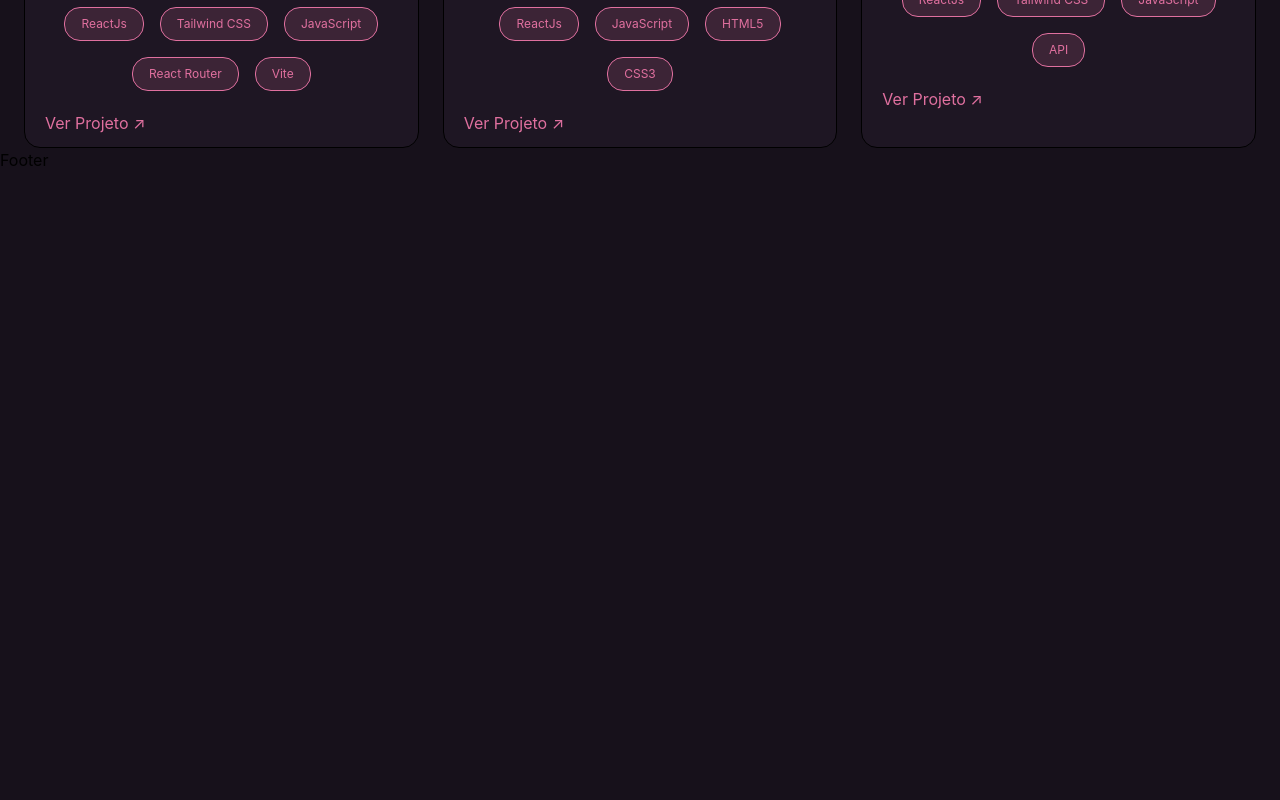
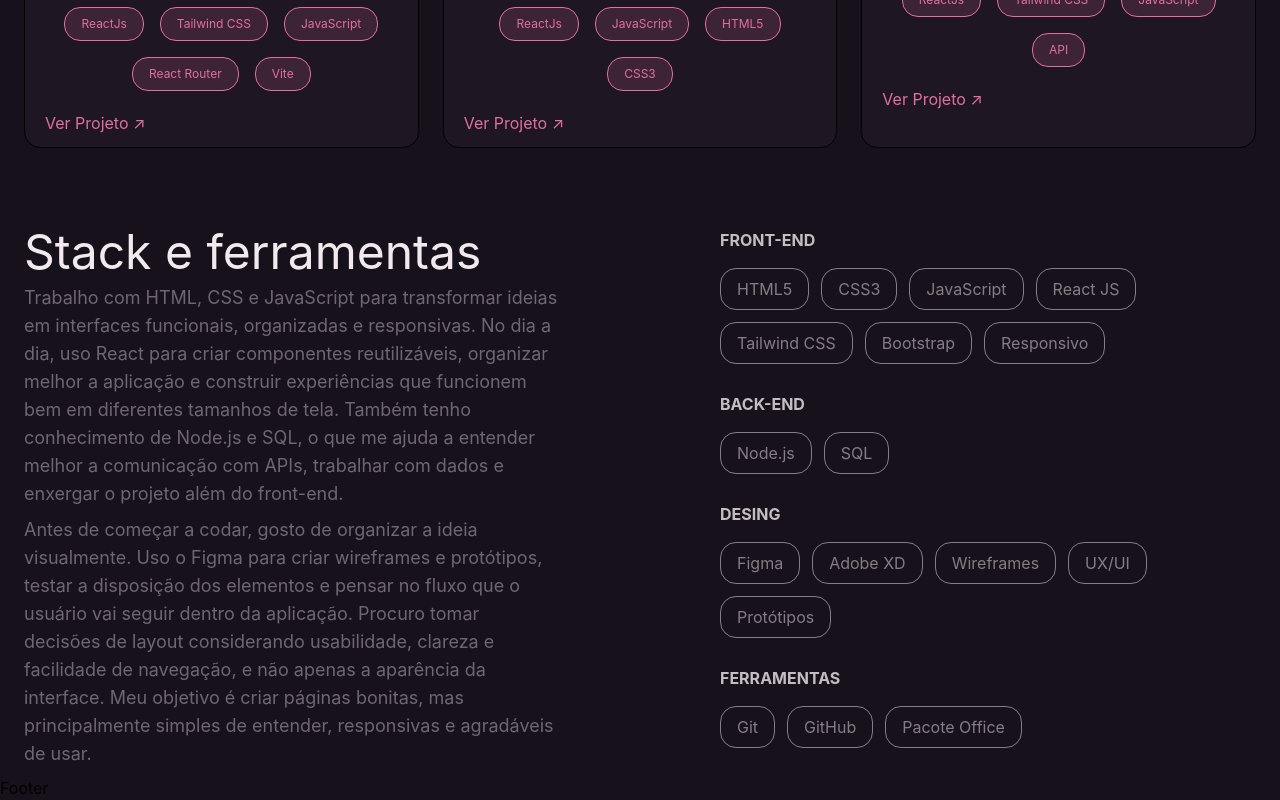
Before and after one commit to SophiAoAmaral/portfolio, a React (Vite) app in the folder portifolio/: page / in a window 1280 px wide. Shown: the part 2167-2967 px from the top of the page. Before the commit the page ends 2339 px from the top, so only its background shows below. Built offline with nearby package versions, Linux system fonts and the light colour scheme.

Commit message:
card ferramentas

```diff
--- a/portifolio/src/Components/Home.jsx
+++ b/portifolio/src/Components/Home.jsx
@@ -2,6 +2,7 @@ import React from 'react'
 import { FaGithub } from "react-icons/fa";
 import { Cards } from './Cards';
 import {Link} from 'react-router'
+import { frontEnd, backEnd, design, ferramentas } from './Linguagens';
 
 export const Home = () => {
   return (
@@ -50,6 +51,59 @@ export const Home = () => {
 
                 <Cards/>
 
+                <section className='grid grid-cols-2 mt-20 gap-40'>
+                    <div>
+                        <h2 className='text-5xl text-texto'>Stack e ferramentas</h2>
+                        <p className='text-texto/40 my-2 text-lg'>Trabalho com HTML, CSS e JavaScript para transformar ideias em interfaces funcionais, organizadas e responsivas. No dia a dia, uso React para criar componentes reutilizáveis, organizar melhor a aplicação e construir experiências que funcionem bem em diferentes tamanhos de tela. Também tenho conhecimento de Node.js e SQL, o que me ajuda a entender melhor a comunicação com APIs, trabalhar com dados e enxergar o projeto além do front-end.</p>
+                        <p className='text-texto/40 my-2 text-lg '>Antes de começar a codar, gosto de organizar a ideia visualmente. Uso o Figma para criar wireframes e protótipos, testar a disposição dos elementos e pensar no fluxo que o usuário vai seguir dentro da aplicação. Procuro tomar decisões de layout considerando usabilidade, clareza e facilidade de navegação, e não apenas a aparência da interface. Meu objetivo é criar páginas bonitas, mas principalmente simples de entender, responsivas e agradáveis de usar.</p>
+                    </div>
+                    <div>
+                        <div className='mb-7'>
+                            <h3 className='uppercase text-texto/80 font-bold'>Front-end</h3>
+                            <ul className='flex mt-4 gap-3 items-start flex-wrap **:text-texto/50 **:border **:px-4 **:rounded-2xl **:py-2 **:hover:text-rosa'>
+                                {frontEnd.map((i)=>(
+
+                                        <li>{i}</li>
+
+                                ))}
+                            </ul>
+                        </div>
+
+                        <div className='mb-7'>
+                            <h3 className='uppercase text-texto/80 font-bold'>Back-End</h3>
+                            <ul className='flex mt-4 gap-3 items-start flex-wrap **:text-texto/50 **:border **:px-4 **:rounded-2xl **:py-2 **:hover:text-rosa'>
+                                {backEnd.map((i)=>(
+
+                                        <li>{i}</li>
+
+                                ))}
+                            </ul>
+                        </div>
+
+                        <div className='mb-7'>
+                            <h3 className='uppercase text-texto/80 font-bold'>Desing</h3>
+                            <ul className='flex mt-4 gap-3 items-start flex-wrap **:text-texto/50 **:border **:px-4 **:rounded-2xl **:py-2 **:hover:text-rosa'>
+                                {design.map((i)=>(
+
+                                        <li>{i}</li>
+
+                                ))}
+                            </ul>
+                        </div>
+
+                        <div className='mb-3'>
+                            <h3 className='uppercase text-texto/80 font-bold'>Ferramentas</h3>
+                            <ul className='flex mt-4 gap-3 items-start flex-wrap **:text-texto/50 **:border **:px-4 **:rounded-2xl **:py-2 **:hover:text-rosa'>
+                                {ferramentas.map((i)=>(
+
+                                        <li>{i}</li>
+
+                                ))}
+                            </ul>
+                        </div>
+                    </div>
+                </section>
+
         </section>
   )
 }
--- /dev/null
+++ b/portifolio/src/Components/Linguagens.jsx
@@ -0,0 +1,4 @@
+export const frontEnd = ['HTML5', 'CSS3', 'JavaScript', 'React JS', 'Tailwind CSS', 'Bootstrap', 'Responsivo'];
+export const backEnd = ['Node.js', 'SQL'];
+export const design = ['Figma', 'Adobe XD', 'Wireframes', 'UX/UI', 'Protótipos'];
+export const ferramentas = ['Git', 'GitHub', 'Pacote Office'];
```
